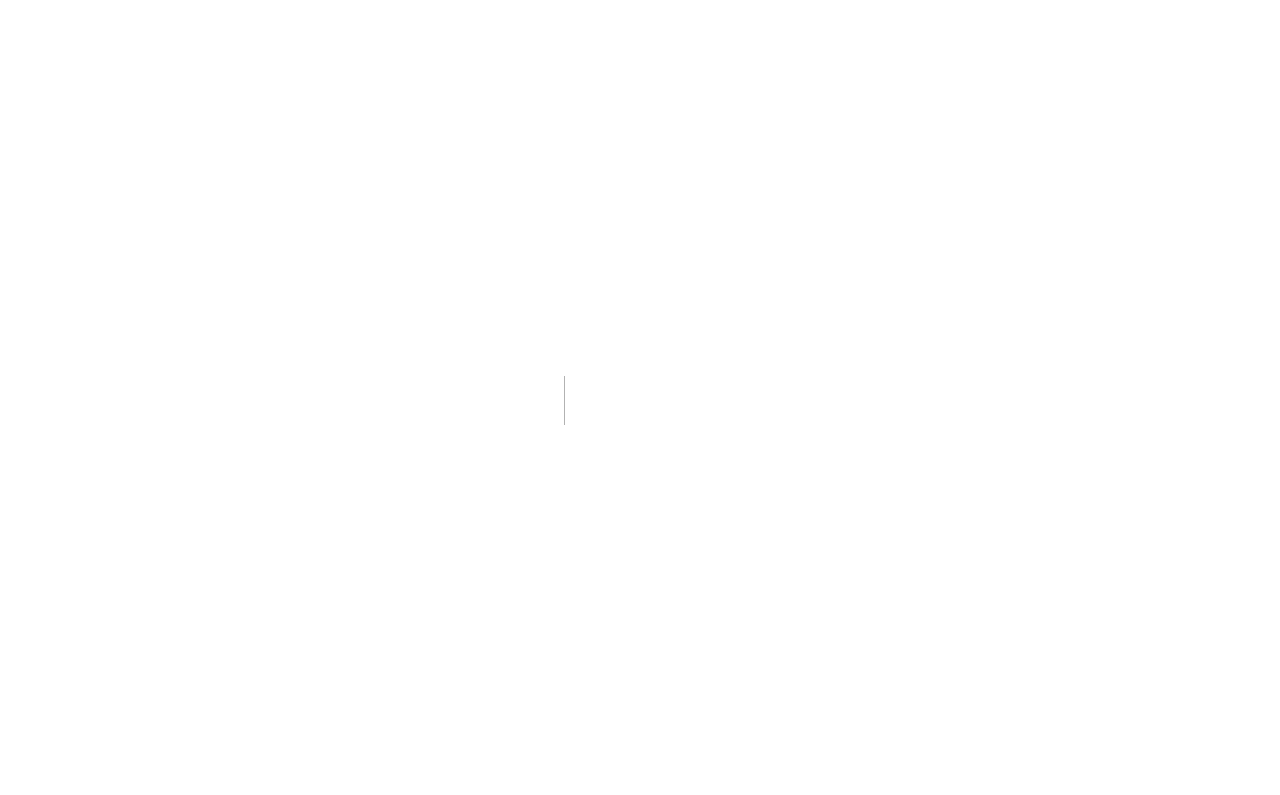
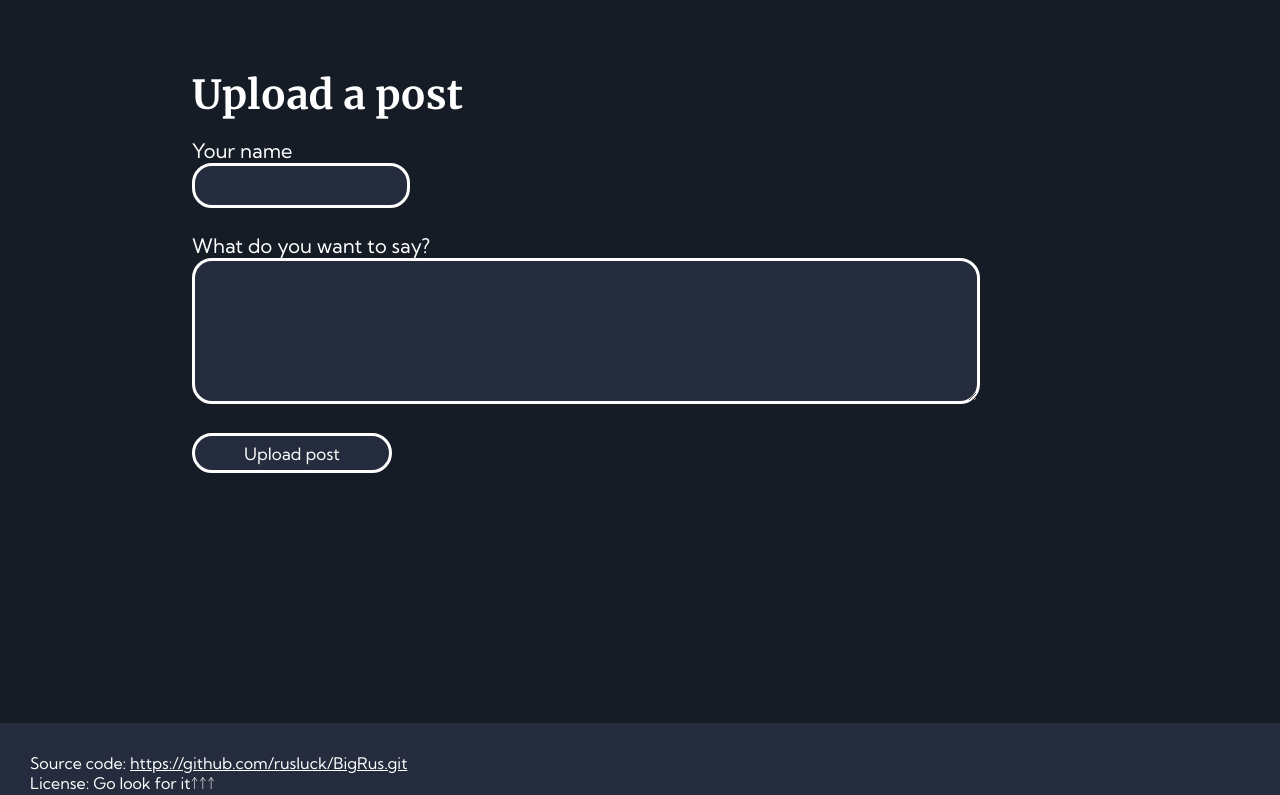
Before and after one commit to rflare/CampfireClient, a Next.js app: page /app/upload in a window 1280 px wide. Before the commit this address had no page. Shown: the top 795 px of the page. Built offline with nearby package versions, Linux system fonts and the light colour scheme.

Commit message:
Okay I completely forgot

```diff
--- a/app/app/TopSection.js
+++ b/app/app/TopSection.js
@@ -1,7 +1,6 @@
 import { useContext } from 'react'
 import '@/css/top.css'
 
-import { uploadPost } from '@/components/Network.js'
 import { StateContext } from './StateContext.js'
 
 export function TopSection() {
@@ -12,7 +11,7 @@ export function TopSection() {
         <header>
             <h1>Campfire - A place</h1><br/>
 
-            <a href="/upload/">Upload a post</a>
+            <a href="/app/upload/">Upload a post</a>
 
 
         </header>
--- a/app/app/page.js
+++ b/app/app/page.js
@@ -2,7 +2,7 @@
 
 import { useState, useEffect } from 'react'
 
-import { downloadPosts } from '@/components/Network.js'
+import { downloadPosts } from '@/components/NetworkUtils.js'
 import { BodySection } from './BodySection.js'
 import { BottomSection } from '@/components/BottomSection.js'
 import { StateContext } from './StateContext.js'
--- /dev/null
+++ b/app/app/upload/page.js
@@ -0,0 +1,43 @@
+"use client"
+
+import { useState } from 'react'
+
+import { uploadPost } from '@/components/NetworkUtils.js'
+import { BottomSection } from '@/components/BottomSection.js'
+
+import '@/css/upload.css'
+
+export default function Page() {
+
+    const [username, setUsername] = useState("")
+    const [text, setText] = useState("")
+
+    return <>
+        <div className="flexCenterer">
+            <div className="uploadContainer">
+
+                <h1>Upload a post</h1><br/>
+
+                <label>Your name</label><br/>
+                <input
+                    type="text"
+                    value={username}
+                    maxLength="30"
+                    onChange={(e) => setUsername(e.target.value)}
+                />
+                <br/>
+
+                <label>What do you want to say?</label><br/>
+                <textarea
+                    value={text}
+                    onChange={(e) => setText(e.target.value)}
+                    wrap="off"
+                />
+                <br/>
+
+                <button onClick={()=>uploadPost(username, text)}>Upload post</button>
+
+            </div>
+        </div>
+    </>
+}
```
Also changed, not shown: app/upload/upload.js (deleted, +0 -33 lines), 2 other files (tests, documents, lock files or other folders).
